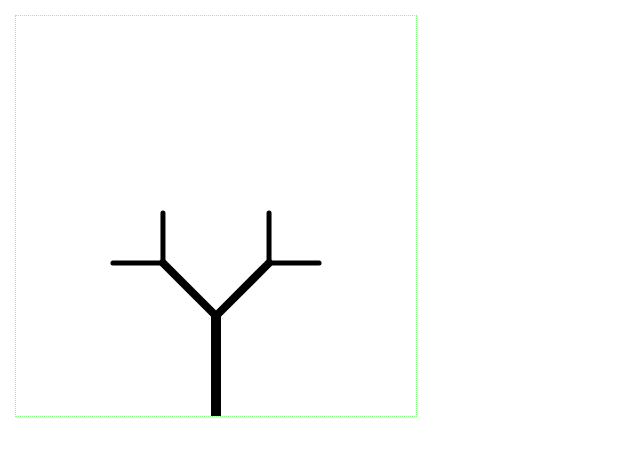
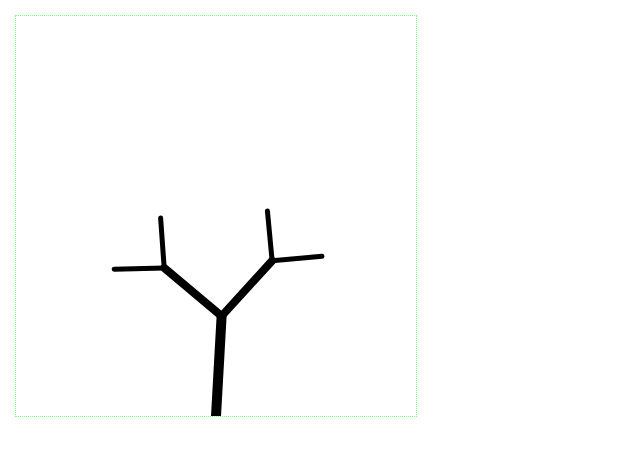
Before and after one commit to valscion/puu, a React (Create React App) app: page / in a window 1280 px wide. Shown: the top 456 px of the page, without its empty margins (0-640 px from the left). Built offline with nearby package versions, Linux system fonts and the light colour scheme.

Commit message:
Add some randomness to angles

```diff
--- a/src/App.js
+++ b/src/App.js
@@ -3,7 +3,7 @@ import "./App.css";
 
 const stroke = { stroke: "black", "stroke-linecap": "round" };
 
-function generateBranch({ startX, startY, level, angle, length }) {
+function generateBranch({ startX, startY, level, angle, length, genRand }) {
   const strokeWidth = (() => {
     switch (level) {
       case 0:
@@ -17,8 +17,10 @@ function generateBranch({ startX, startY, level, angle, length }) {
     }
   })();
 
-  const xDiff = Math.cos(angle) * length;
-  const yDiff = Math.sin(angle) * length;
+  const random = genRand();
+
+  const xDiff = Math.cos(angle + random) * length;
+  const yDiff = Math.sin(angle + random) * length;
 
   const nextX = startX + xDiff;
   const nextY = startY + yDiff;
@@ -36,7 +38,7 @@ function generateBranch({ startX, startY, level, angle, length }) {
   };
 }
 
-function generateTree() {
+function generateTree(genRand) {
   return Array(3)
     .fill(null)
     .reduce((acc, next, level) => {
@@ -47,12 +49,13 @@ function generateTree() {
             startY: 400,
             angle: -Math.PI / 2,
             length: 100,
+            genRand,
             level
           })
         );
       } else if (level === 1) {
         const { nextX: startX, nextY: startY } = acc[acc.length - 1];
-        const common = { startX, startY, level, length: 75 };
+        const common = { genRand, startX, startY, level, length: 75 };
         acc.push(generateBranch({ ...common, angle: -((3 * Math.PI) / 4) }));
         acc.push(generateBranch({ ...common, angle: -(Math.PI / 4) }));
       } else if (level === 2) {
@@ -60,13 +63,13 @@ function generateTree() {
         const right = acc[acc.length - 1];
         {
           let { nextX: startX, nextY: startY } = left;
-          const common = { startX, startY, level, length: 50 };
-          acc.push(generateBranch({ ...common, angle: -(Math.PI) }));
+          const common = { genRand, startX, startY, level, length: 50 };
+          acc.push(generateBranch({ ...common, angle: -Math.PI }));
           acc.push(generateBranch({ ...common, angle: -(Math.PI / 2) }));
         }
         {
           let { nextX: startX, nextY: startY } = right;
-          const common = { startX, startY, level, length: 50 };
+          const common = { genRand, startX, startY, level, length: 50 };
           acc.push(generateBranch({ ...common, angle: -(Math.PI / 2) }));
           acc.push(generateBranch({ ...common, angle: 0 }));
         }
@@ -78,7 +81,17 @@ function generateTree() {
 }
 
 class App extends Component {
+  componentDidMount() {
+    this.interval = setInterval(() => this.forceUpdate(), 1000);
+  }
+
+  componentWillUnmount() {
+    clearInterval(this.interval);
+  }
+
   render() {
+    const genRand = () => Math.PI * ((Math.random() - 0.5) * (1 / 16));
+
     return (
       <div>
         <svg
@@ -89,7 +102,7 @@ class App extends Component {
           baseProfile="full"
           xmlns="http://www.w3.org/2000/svg"
         >
-          {generateTree()}
+          {generateTree(genRand)}
         </svg>
       </div>
     );
```
